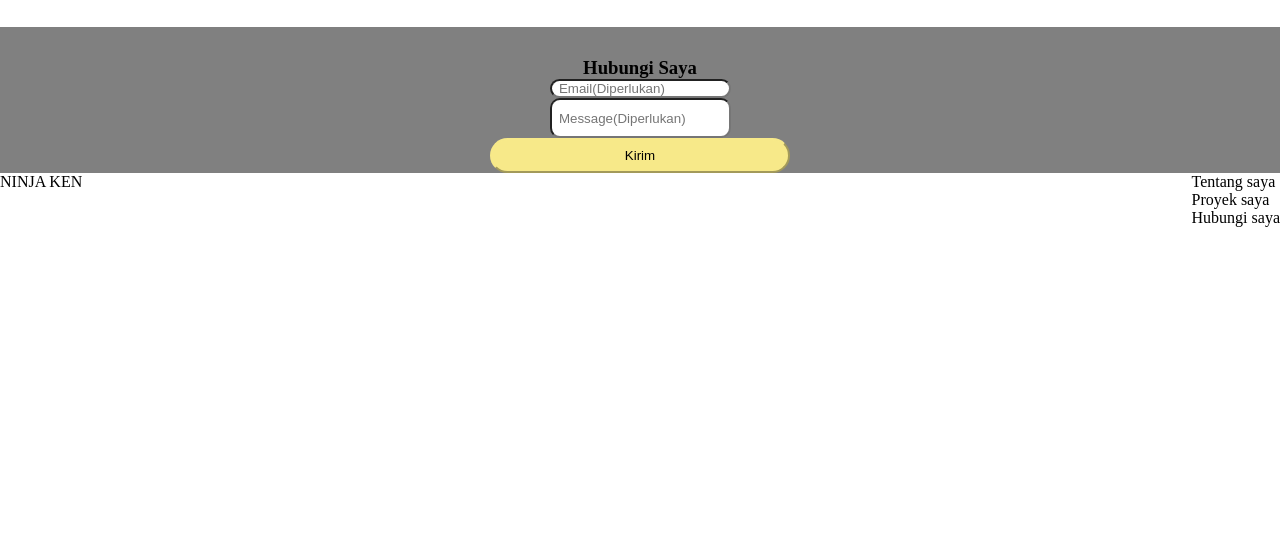
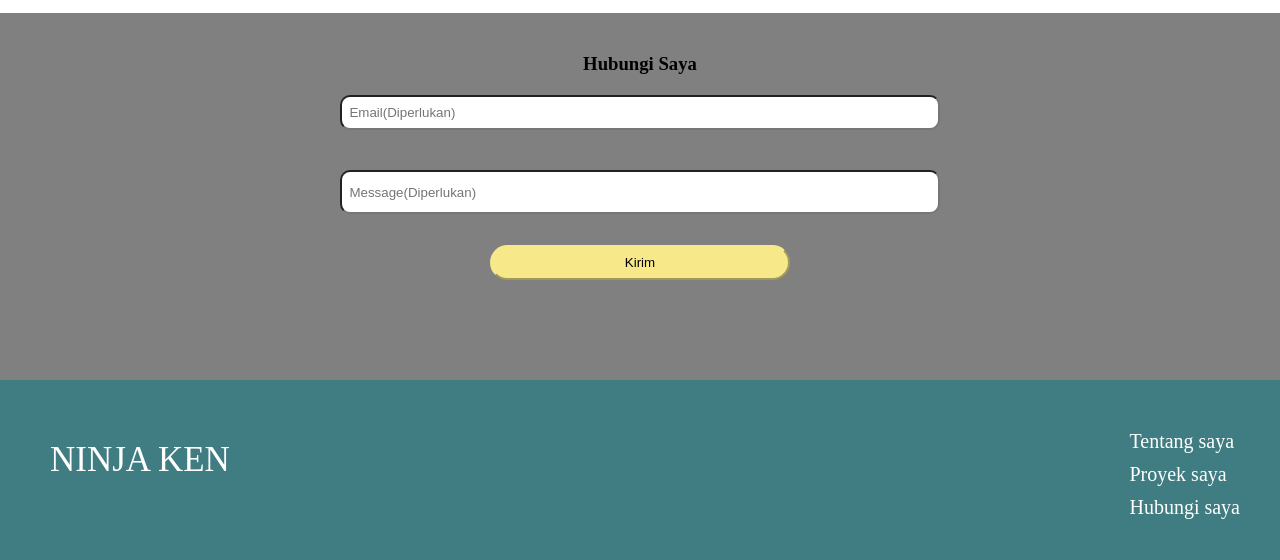
Before and after one commit to faizhadiyan/progateLatihan1, a plain HTML site: page index.html in a window 1280 px wide. Shown: the part 958-1518 px from the top of the page. Before the commit the page ends 1185 px from the top, so only its background shows below. Drawn offline with Linux system fonts and the light colour scheme.

Commit message:
final part 1

```diff
--- a/index.html
+++ b/index.html
@@ -1,4 +1,4 @@
-S<!DOCTYPE html>
+<!DOCTYPE html>
 <html lang="en">
 <head>
   <meta charset="UTF-8">
@@ -55,17 +55,7 @@ S<!DOCTYPE html>
       <div class="messageform">
         <input style="border-radius: 10px; height: 40px" type="message" placeholder="  Message(Diperlukan)" wfd-id="id1">
       </div>
-      <button style="
-          background-color: rgb(247, 233, 137);
-          border-color: rgb(247, 233, 137);
-          color: black;
-          width: 300px;
-          height: 35px;
-          border-radius: 20px;
-          cursor: pointer;
-        ">
-        Kirim
-      </button>
+      <button>Kirim</button>
     </div>
   </main>
   <footer>
--- a/stylesheet.css
+++ b/stylesheet.css
@@ -121,17 +121,55 @@ main .about .bungkusp p{
 }
 
 .contactform h3 {
-  padding-top: 30px;
+  padding-top: 40px;
+}
+
+.contactform .emailform {
+  display: grid;
+  margin-right: 25%;
+  margin-left: 25%;
+  padding: 20px;
+  height: 35px;
+}
+
+.contactform .messageform {
+  display: grid;
+  margin-right: 25%;
+  margin-left: 25%;
+  padding: 20px;
+  height: 35px;
+}
+
+.contactform button {
+  background-color: rgb(247, 233, 137);
+  border-color: rgb(247, 233, 137);
+  color: black;
+  width: 300px;
+  height: 35px;
+  border-radius: 20px;
+  cursor: pointer;
+
+  margin-bottom: 100px;
+  margin-top: 20px;
 }
 
 footer {
   display: flex;
   flex-direction: row;
   justify-content: space-between;
+
+  background-color: rgb(64, 125, 130);
+  padding: 40px;
+  height: 100px;
+  color: white;
 }
 
 footer .logobawah {
   text-transform: uppercase;
+  padding: 20px;
+  padding-left: 10px;
+  font-size: 35px;
+  font-weight: normal;
 }
 
 footer nav ul {
@@ -139,3 +177,8 @@ footer nav ul {
   display: flex;
   flex-direction: column;
 }
+
+footer nav ul li {
+  padding-top: 10px;
+  font-size: 20px;
+}
```
